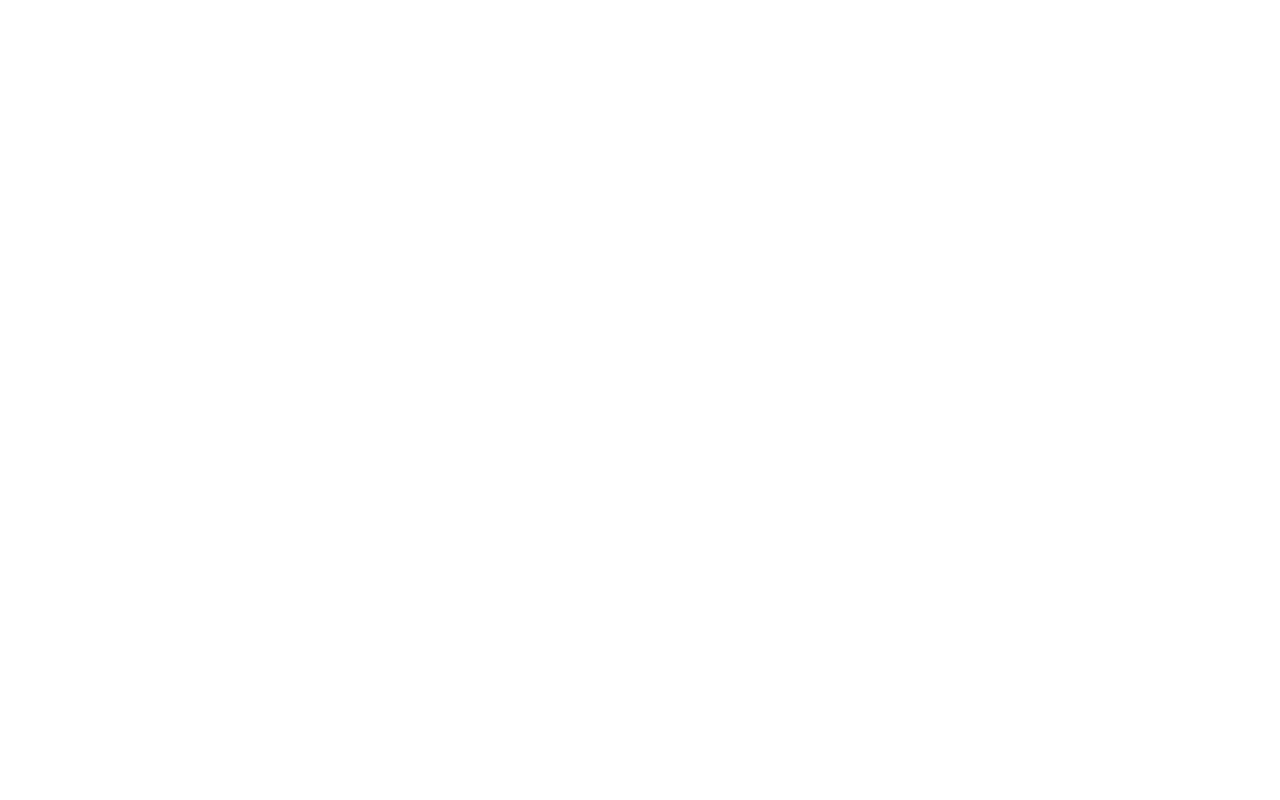
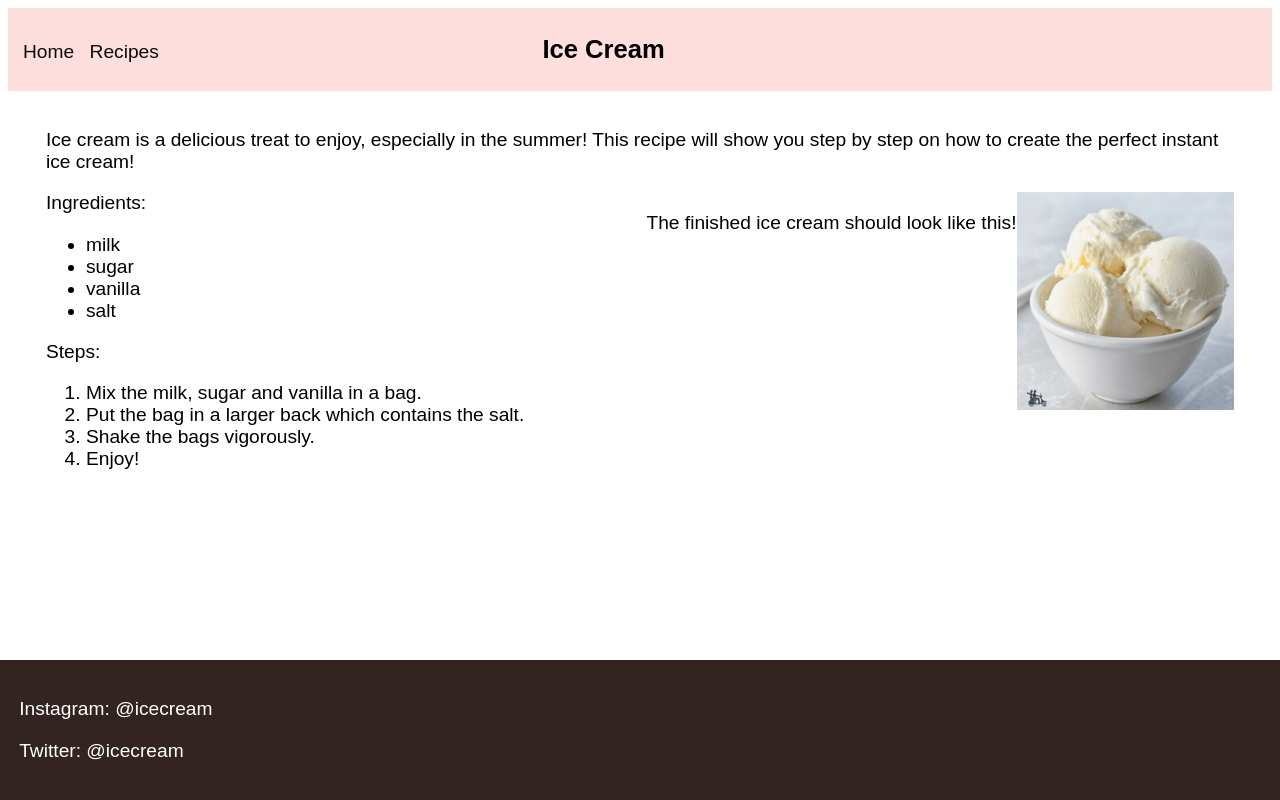
Before and after one commit to jessica2673/Odin-Recipe, a plain HTML site: page index.html in a window 1280 px wide. Drawn offline with Linux system fonts and the light colour scheme.

Commit message:
Progress 07/06/2022
Updated the website's navbar and added a picture

```diff
--- a/index.html
+++ b/index.html
@@ -4,9 +4,67 @@
     <meta charset="UTF-8">
     <meta http-equiv="X-UA-Compatible" content="IE=edge">
     <meta name="viewport" content="width=device-width, initial-scale=1.0">
-    <title>Document</title>
+    <link href="style.css" rel="stylesheet" type="text/css" />
+    <title>Ice Cream</title>
+
 </head>
+
+<!--<div class="topnav">
+    <h1 style="text-align: center;">How to make instant ice cream</h1>
+    <li><a href="#home">Home</a></li>
+    <li class="dropdown">
+        <a href="javascript:void(0)" class="dropbtn" title="Recipes">Recipes</a>
+        <div class="dropdown-content">
+            <a href="#">Link 1</a>
+        </div>
+    </li>
+</div>-->
+
+<div class="nav">
+    <ul id="navbtn">
+        <li class="dropdown"><a href="#home"Home>Home</a></li>
+        <li class="dropdown">
+            <a href="#javascript:void(0)" class="dropbtn">Recipes</a>
+            <div class="dropdown-content">
+                <a href="#">Cake</a>
+                <a href="#">Sugar Plums</a>
+            </div>
+        </li>
+        <h1 id="title" style="text-align: center">Ice Cream</h1>
+    </ul>
+</div>
+
 <body>
+    <div class="main">
+        <p>Ice cream is a delicious treat to enjoy, especially in the summer!
+            This recipe will show you step by step on how to create the perfect instant ice cream!</p>
 
+
+        <img src="icecream.png" alt="'picture of ice cream" class="image"/>
+        <p class="caption image">The finished ice cream should look like this!</p>
+
+
+        <p>Ingredients:</p>
+        <ul>
+            <li>milk</li>
+            <li>sugar</li>
+            <li>vanilla</li>
+            <li>salt</li>
+        </ul>
+
+        <p>Steps:</p>
+        <ol>
+            <li>Mix the milk, sugar and vanilla in a bag.</li>
+            <li>Put the bag in a larger back which contains the salt.</li>
+            <li>Shake the bags vigorously.</li>
+            <li>Enjoy!</li>
+        </ol>
+    </div>
 </body>
+
+<div class="footer">
+    <p>Instagram: @icecream</p>
+    <p>Twitter: @icecream</p>
+</div>
+
 </html>
--- a/style.css
+++ b/style.css
@@ -0,0 +1,110 @@
+*{
+    font-family: 'Montserrat', sans-serif;
+    font-size: 1.5vw;
+}
+
+#title{
+    display: inline-block;
+    text-align: center;
+    font-size: 2vw;
+    margin-left: 30%;
+}
+
+.nav {
+    list-style-type: none;
+    top:0;
+    left:0;
+    padding: 0;
+    overflow: hidden;
+    background-color: #FFDEDE;
+}
+
+li.dropdown {
+    display: inline-block;
+}
+
+li a, .dropbtn {
+    display: inline-block;
+    color: rgb(11, 10, 10);
+    text-align: center;
+    padding: 5px 5px;
+    text-decoration: none;
+}
+
+li a:hover, .dropdown:hover .dropbtn {
+    background-color: rgb(248, 169, 181);
+}
+
+.dropdown-content {
+    display: none;
+    position: absolute;
+    background-color: #FFDEDE;
+    min-width: 80px;
+  }
+
+.dropdown-content a {
+    color: black;
+    padding: 12px 16px;
+    text-decoration: none;
+    display: block;
+    text-align: left;
+}
+
+.dropdown-content a:hover {
+    background-color: #f1f1f1;
+}
+
+#navbtn{
+    margin:10px;
+    padding:0;
+    list-style-type: none;
+    overflow: hidden;
+}
+
+.dropdown:hover .dropdown-content {
+    display: block;
+}
+
+.main{
+    text-align: left;
+    margin-top: 3%;
+    margin-left: 3%;
+    margin-right: 3%;
+    font-size: 25px;
+    display: block; /*block display indicates that this element takes up the whole space*/
+}
+
+.dropbtn {
+    display: inline-block;
+    text-align: center;
+    padding: 5px 5px;
+}
+
+li.dropdown {
+    display: inline-block;
+}
+
+.image{
+    display:inline-flex;
+    vertical-align: top;
+    float: right;
+    text-align: right;
+    height: 17vw;
+    width: auto;
+}
+
+.caption {
+    display:inline-block;
+    text-align: justify;
+}
+
+.footer{
+    width: 100%;
+    left: 0;
+    bottom: 0;
+    background-color: #332421;
+    position: fixed;
+    display: block;
+    color: white;
+    padding: 1.5vw;
+}
```
Also changed, not shown: icecream.png (added).
